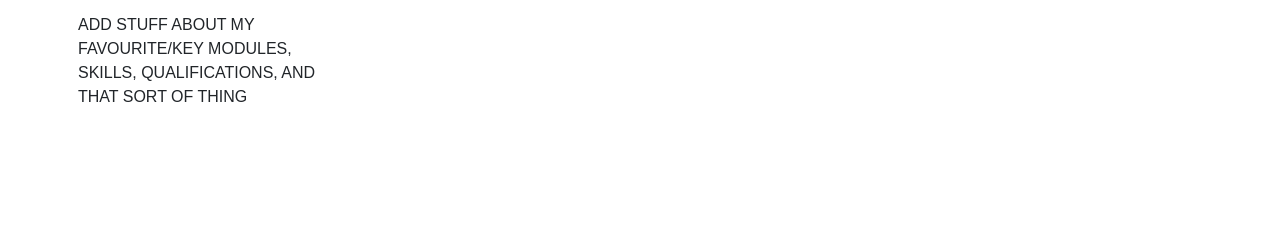
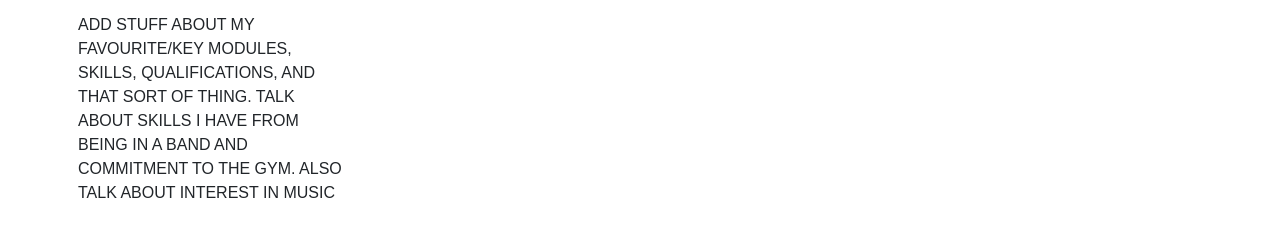
Before and after one commit to struanmckenzie/portfolio, a plain HTML site: page about.html in a window 1280 px wide. Shown: the part 431-668 px from the top of the page. Drawn offline with nearby package versions, Linux system fonts and the light colour scheme; a web font is replaced by a local one.

Commit message:
Update about.html

```diff
--- a/about.html
+++ b/about.html
@@ -56,7 +56,7 @@
 
     <div class="row">
         <div class="col-12 col-sm-6 col-md-3 p-2">
-            ADD STUFF ABOUT MY FAVOURITE/KEY MODULES, SKILLS, QUALIFICATIONS, AND THAT SORT OF THING
+            ADD STUFF ABOUT MY FAVOURITE/KEY MODULES, SKILLS, QUALIFICATIONS, AND THAT SORT OF THING. TALK ABOUT SKILLS I HAVE FROM BEING IN A BAND AND COMMITMENT TO THE GYM. ALSO TALK ABOUT INTEREST IN MUSIC
         </div>
     </div>
 </div>
```
